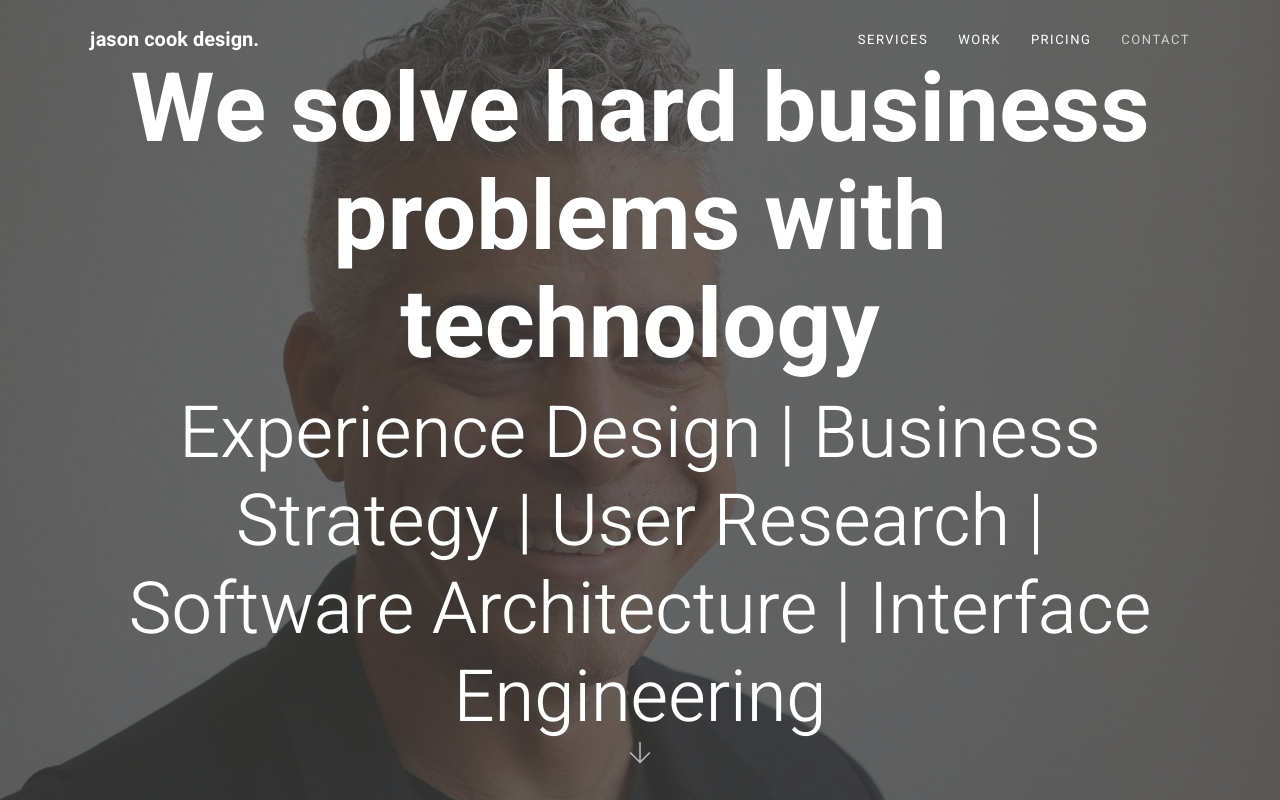
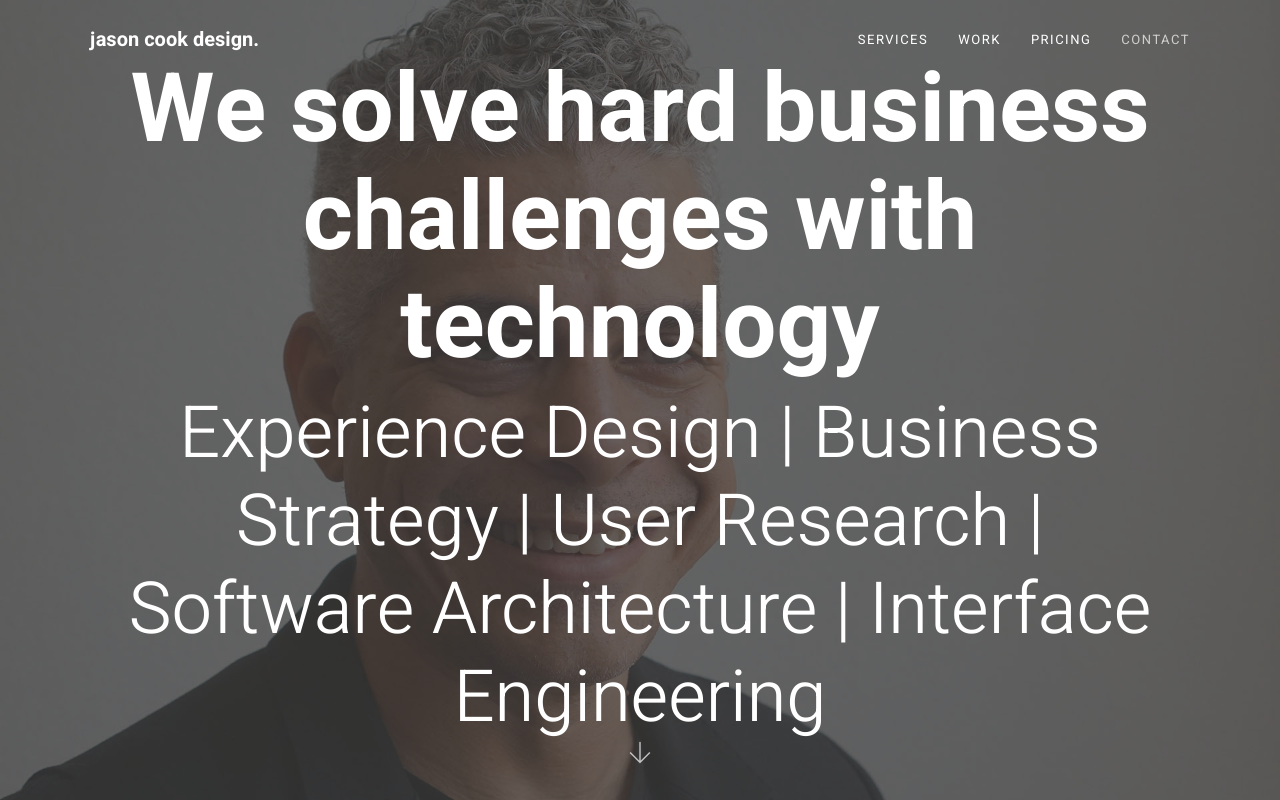
Before and after one commit to jasoncookdesign/jasoncookdesign.github.io, a plain HTML site: page index.html in a window 1280 px wide. Shown: the top 800 px of the page. Drawn offline with Linux system fonts and the light colour scheme.

Commit message:
Improved brand promise language

```diff
--- a/index.html
+++ b/index.html
@@ -51,7 +51,7 @@
     <div class="bg-black-05">
       <div class="container text-center">
         <div class="position-middle">
-          <h1 class="display-1-flex font-weight-bold">We solve hard business problems with technology</h1>
+          <h1 class="display-1-flex font-weight-bold">We solve hard business challenges with technology</h1>
           <h3 class="display-2-flex font-weight-light">Experience Design | Business Strategy | User Research | Software Architecture | Interface Engineering</h3>
         </div>
         <div class="position-bottom"><a class="scrolldown icon-xl" href="#services"><i class="ti-arrow-down"></i></a>
```
